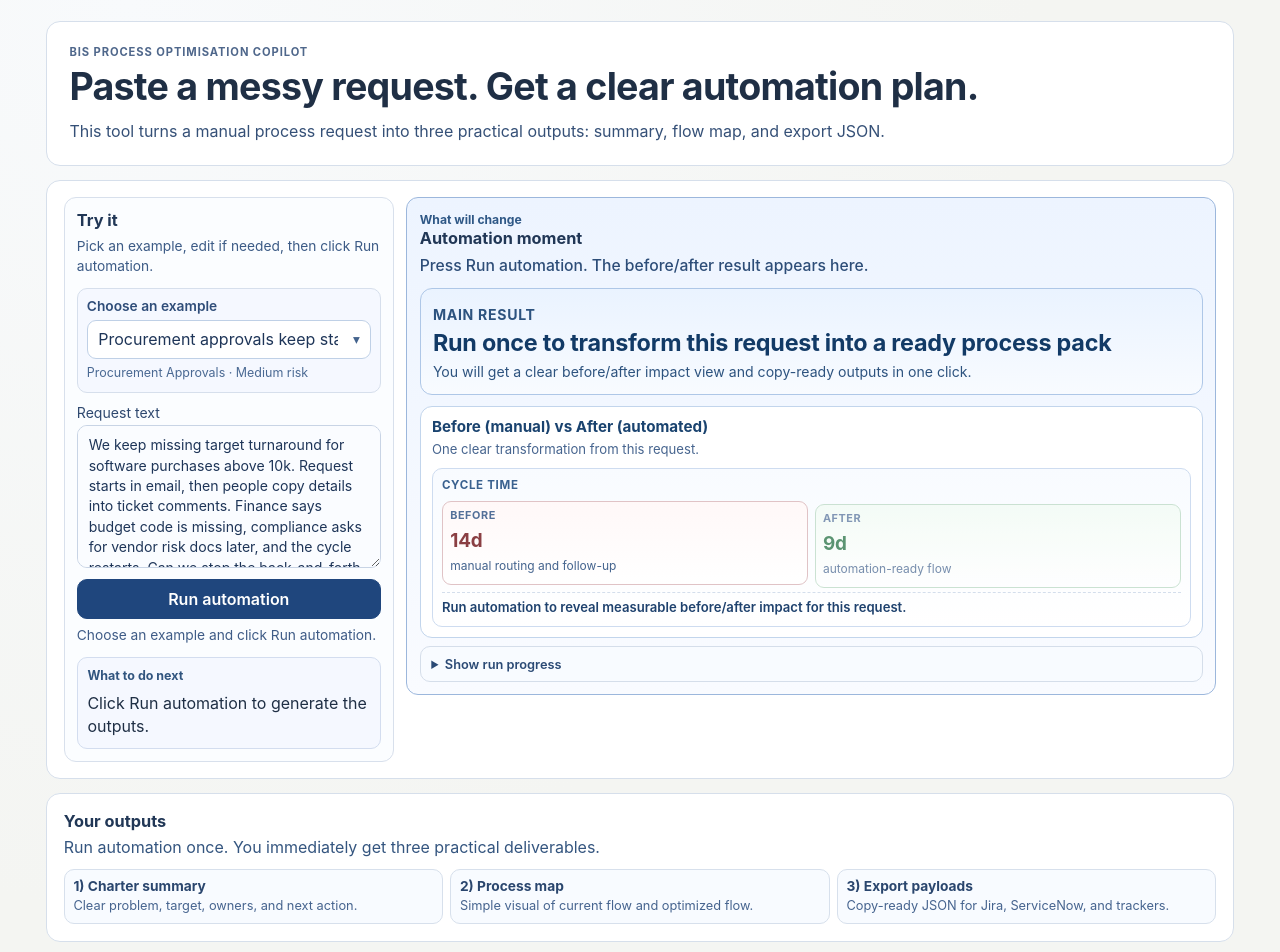
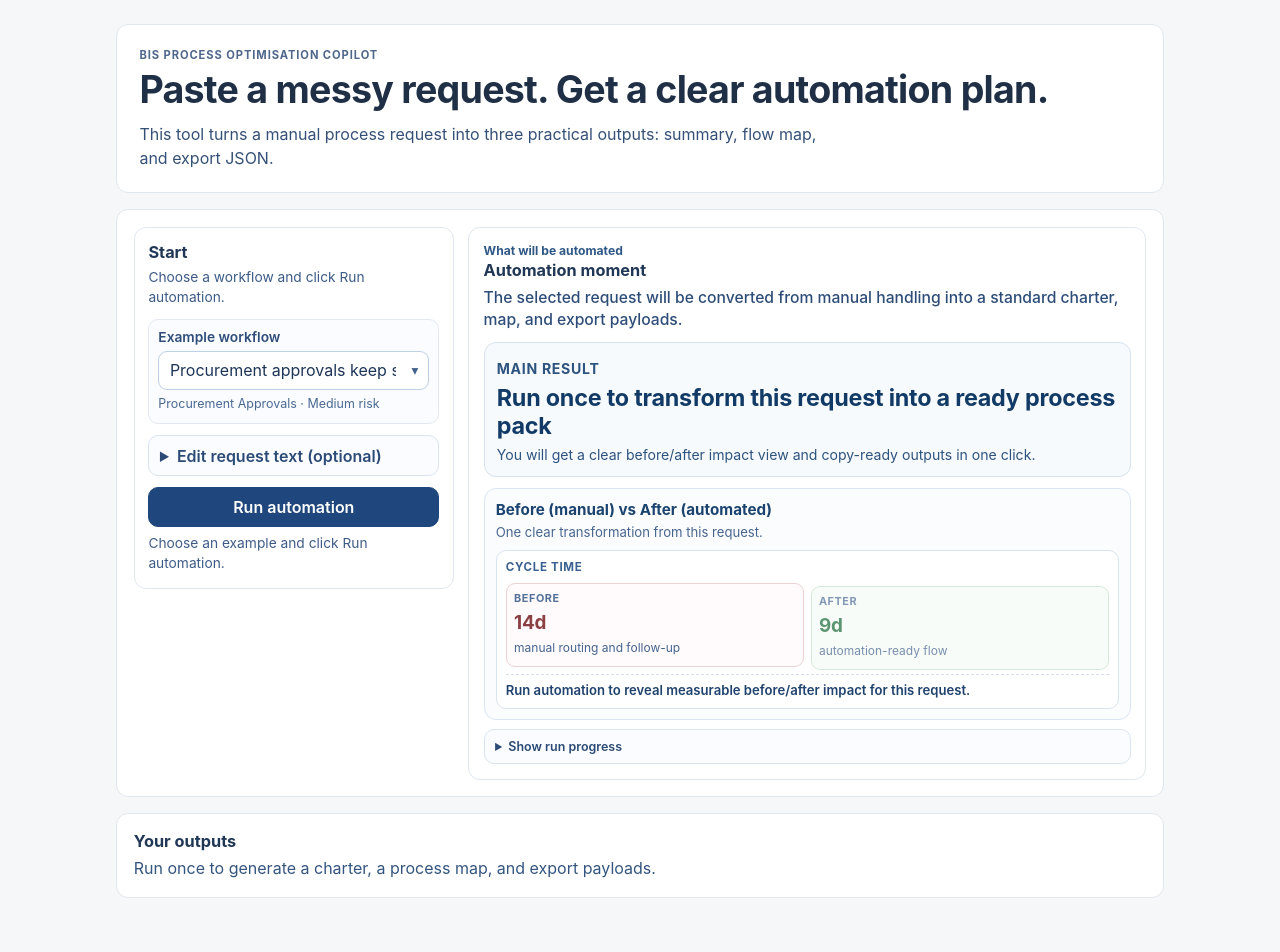
Before and after one commit to KumarNavish/KumarNavish.github.io, a React (Vite) app in the folder site/demos/bis-continual-process-automation-demo/: page / in a window 1280 px wide. Shown: the top 952 px of the page. Built offline with nearby package versions, Linux system fonts and the light colour scheme.

Commit message:
refine bis demo: minimal ui and reduced cognitive load

```diff
--- a/site/demos/bis-continual-process-automation-demo/src/App.tsx
+++ b/site/demos/bis-continual-process-automation-demo/src/App.tsx
@@ -22,20 +22,6 @@ interface ImpactSnapshot {
   monthlyHoursSaved: number
   payloadCount: number
   outputCount: number
-}
-
-interface DispatchRecord {
-  dispatch_id: string
-  timestamp: string
-  destinations: string[]
-}
-
-interface AutomationNarrative {
-  title: string
-  manualWorkflow: string
-  businessPain: string[]
-  automatedChange: string[]
-  impactSummary: string
 }
 
 interface DemoPhase {
@@ -158,72 +144,6 @@ function buildImpactSnapshot(result: PipelineResult): ImpactSnapshot {
   }
 }
 
-function findCategoryDescription(catalog: CategoryCatalog | null, categoryId: string): string {
-  const entry = catalog?.categories.find((category) => category.id === categoryId)
-  return entry?.description ?? prettyCategory(categoryId)
-}
-
-function buildPreRunNarrative(
-  sample: IntakeSample | null,
-  catalog: CategoryCatalog | null,
-): AutomationNarrative {
-  if (!sample) {
-    return {
-      title: 'Before and after preview',
-      manualWorkflow: 'Choose an example to preview the manual process.',
-      businessPain: ['Slow turnaround', 'Repetitive manual work', 'Higher risk from manual checks'],
-      automatedChange: [
-        'Reads messy request text',
-        'Builds a clear project summary and flow map',
-        'Prepares export JSON for internal tools',
-      ],
-      impactSummary: 'Click Run automation to see the transformation.',
-    }
-  }
-
-  const baselineCycle = metricToText(sample.ground_truth.baseline_cycle_time_days)
-  const volume = metricToText(sample.ground_truth.volume_per_month)
-  const categoryDescription = findCategoryDescription(catalog, sample.ground_truth.category)
-
-  return {
-    title: 'What will change',
-    manualWorkflow: `${sample.title} is currently handled with manual routing, approvals, and follow-ups. ${categoryDescription}`,
-    businessPain: [
-      `Delay: about ${baselineCycle} days per request.`,
-      `Rework: around ${volume} requests each month need repeated handoffs.`,
-      `Risk: ${prettyCategory(sample.ground_truth.risk_level)} risk because checks are manual.`,
-    ],
-    automatedChange: [
-      `Auto-sorts this as ${prettyCategory(sample.ground_truth.category)}.`,
-      'Creates summary + flow map in one run.',
-      'Prepares export JSON you can copy into delivery tools.',
-    ],
-    impactSummary: 'Press Run automation. The before/after result appears here.',
-  }
-}
-
-function buildPostRunNarrative(result: PipelineResult): AutomationNarrative {
-  const baselineCycle = metricToText(result.charter.baseline_metrics.cycle_time_days)
-  const targetCycle = metricToText(result.charter.target_metrics.cycle_time_days_target)
-  const volume = metricToText(result.charter.baseline_metrics.volume_per_month)
-
-  return {
-    title: 'Automation complete',
-    manualWorkflow: `Before: this workflow needed ${result.extracted.manual_step_count} manual touchpoints and cross-team follow-up.`,
-    businessPain: [
-      `Delay: ${baselineCycle} day baseline cycle time.`,
-      `Rework: ${volume} requests per month with repeated approvals.`,
-      `Risk: ${prettyCategory(result.triage.risk_level)} risk from manual controls.`,
-    ],
-    automatedChange: [
-      `Auto-sorted to ${prettyCategory(result.triage.category)} with ${result.triage.priority} priority.`,
-      'Built a clear summary, flow map, and automation plan.',
-      'Prepared export JSON for Jira, ServiceNow, and tracking.',
-    ],
-    impactSummary: `After: target cycle time ${targetCycle} days and estimated savings ${result.triage.est_savings_hours_per_month} hours per month.`,
-  }
-}
-
 function getPhaseState(index: number, activePhaseIndex: number, isRunning: boolean, hasResult: boolean): PhaseState {
   if (isRunning) {
     if (index < activePhaseIndex) {
@@ -257,7 +177,6 @@ function App() {
 
   const [copyStatus, setCopyStatus] = useState<string | null>(null)
   const [dispatchStatus, setDispatchStatus] = useState<string | null>(null)
-  const [dispatchLog, setDispatchLog] = useState<DispatchRecord[]>([])
   const [error, setError] = useState<string | null>(null)
 
   const packSectionRef = useRef<HTMLElement | null>(null)
@@ -286,10 +205,6 @@ function App() {
     [samples, selectedSampleId],
   )
 
-  const automationNarrative = useMemo(
-    () => (result ? buildPostRunNarrative(result) : buildPreRunNarrative(selectedSample, catalog)),
-    [catalog, result, selectedSample],
-  )
   const selectedSampleHint = useMemo(() => sampleHint(selectedSample), [selectedSample])
   const impactSnapshot = useMemo(
     () => (result ? buildImpactSnapshot(result) : null),
@@ -298,7 +213,6 @@ function App() {
 
   const hasResult = Boolean(result)
   const previewBaselineDays = selectedSample?.ground_truth.baseline_cycle_time_days ?? null
-  const previewVolume = selectedSample?.ground_truth.volume_per_month ?? null
   const inferredTargetDays =
     previewBaselineDays !== null ? Math.max(1, Math.round(previewBaselineDays * 0.65)) : null
   const beforeCycleTime = impactSnapshot?.baselineDays ?? previewBaselineDays
@@ -319,6 +233,10 @@ function App() {
           : `${impactSnapshot.monthlyHoursSaved} hrs/month saved`
       } and ${totalArtifacts ?? 0} handoff artifacts ready.`
     : 'Run automation to reveal measurable before/after impact for this request.'
+  const momentHeadline = hasResult ? 'Automation complete' : 'What will be automated'
+  const momentSummary = hasResult
+    ? `This request is now structured as a ${prettyCategory(result.triage.category)} workflow with ready handoff outputs.`
+    : `The selected request will be converted from manual handling into a standard charter, map, and export payloads.`
 
   const hintText = useMemo(() => {
     if (error) {
@@ -413,14 +331,6 @@ function App() {
 
     const timestamp = new Date().toLocaleString()
     const dispatchId = `BIS-${Date.now().toString(36).toUpperCase()}`
-
-    const entry: DispatchRecord = {
-      dispatch_id: dispatchId,
-      timestamp,
-      destinations: ['Jira', 'ServiceNow', 'Process Tracker'],
-    }
-
-    setDispatchLog((prev) => [entry, ...prev].slice(0, 5))
     setDispatchStatus(`Pack ${dispatchId} sent at ${timestamp}`)
   }
 
@@ -435,23 +345,14 @@ function App() {
         </p>
       </header>
 
-      {hasResult ? (
-        <section className="panel outcome-banner" aria-live="polite">
-          <p>
-            Automation finished: manual intake was converted into a ready-to-use process pack.
-          </p>
-          <p className="outcome-subline">Generated now: 1 summary, 1 flow map, and export JSON files.</p>
-        </section>
-      ) : null}
-
       <section className="panel intake-panel">
         <div className="intake-layout">
           <section className="intake-controls">
-            <h2>Try it</h2>
-            <p className="control-caption">Pick an example, edit if needed, then click Run automation.</p>
+            <h2>Start</h2>
+            <p className="control-caption">Choose a workflow and click Run automation.</p>
 
             <section className="example-picker">
-              <label htmlFor="example-select">Choose an example</label>
+              <label htmlFor="example-select">Example workflow</label>
               <div className="select-shell">
                 <select
                   id="example-select"
@@ -472,14 +373,14 @@ function App() {
               <p className="field-help">{selectedSampleHint}</p>
             </section>
 
-            <label>
-              Request text
+            <details className="advanced-block inline-advanced">
+              <summary>Edit request text (optional)</summary>
               <textarea
                 value={requestText}
                 onChange={(event) => setRequestText(event.target.value)}
                 rows={6}
               />
-            </label>
+            </details>
 
             <button className="primary-btn" onClick={() => void runPipeline()} disabled={!selectedSample || isRunning}>
               {isRunning ? 'Running...' : 'Run automation'}
@@ -489,34 +390,19 @@ function App() {
             {error ? <p className="error-text">{error}</p> : null}
             {copyStatus ? <p className="status-text">{copyStatus}</p> : null}
             {dispatchStatus ? <p className="status-text success-text">{dispatchStatus}</p> : null}
-
-            <section className="next-step-card">
-              <p className="next-step-tag">What to do next</p>
             {hasResult ? (
-                <>
-                  <p>Open outputs and copy what you need.</p>
               <div className="inline-actions">
                 <button className="secondary-btn" onClick={openDeliverables}>
                   Open outputs
                 </button>
-                    <button
-                      className="secondary-btn"
-                      onClick={() => copyJson('Jira payload', result.exports.jira_issue_create)}
-                    >
-                      Copy Jira JSON
-                    </button>
               </div>
-                </>
-              ) : (
-                <p>Click Run automation to generate the outputs.</p>
-              )}
-            </section>
+            ) : null}
           </section>
 
           <section className="magic-panel" aria-live="polite">
-            <p className="moment-tag">{automationNarrative.title}</p>
+            <p className="moment-tag">{momentHeadline}</p>
             <h2>Automation moment</h2>
-            <p className="magic-lede">{automationNarrative.impactSummary}</p>
+            <p className="magic-lede">{momentSummary}</p>
 
             <section className="value-hero">
               <p className="hero-label">Main result</p>
@@ -577,31 +463,16 @@ function App() {
       {!result ? (
         <section className="panel placeholder-panel">
           <h2>Your outputs</h2>
-          <p className="placeholder-lede">Run automation once. You immediately get three practical deliverables.</p>
-          <div className="placeholder-grid">
-            <article>
-              <h3>1) Charter summary</h3>
-              <p>Clear problem, target, owners, and next action.</p>
-            </article>
-            <article>
-              <h3>2) Process map</h3>
-              <p>Simple visual of current flow and optimized flow.</p>
-            </article>
-            <article>
-              <h3>3) Export payloads</h3>
-              <p>Copy-ready JSON for Jira, ServiceNow, and trackers.</p>
-            </article>
-          </div>
+          <p className="placeholder-lede">Run once to generate a charter, a process map, and export payloads.</p>
         </section>
       ) : (
         <section className="panel pack-panel" ref={packSectionRef}>
           <h2>Your outputs</h2>
-          <p className="pack-subhead">Everything below is ready to use right now.</p>
+          <p className="pack-subhead">Ready to copy and share.</p>
 
           <section className="outputs-hero">
-            <p className="outputs-tag">Ready now</p>
-            <h3>Your process pack is ready for handoff</h3>
-            <p>Copy and share these outputs with delivery teams without reformatting.</p>
+            <h3>Process pack ready</h3>
+            <p>What used to be manual is now structured and handoff-ready.</p>
             <div className="outputs-proof">
               <span>
                 {impactSnapshot?.cycleReductionPct !== null
@@ -609,7 +480,6 @@ function App() {
                   : 'Target cycle calculated'}
               </span>
               <span>{impactSnapshot?.monthlyHoursSaved ?? 0} hrs/month impact potential</span>
-              <span>{totalArtifacts ?? 0} artifacts ready to share</span>
             </div>
             <div className="outputs-actions">
               <button className="secondary-btn" onClick={() => copyJson('Charter JSON', result.charter)}>
@@ -628,10 +498,9 @@ function App() {
             <section className="artifact-card">
               <div className="artifact-head">
                 <h3>1. Charter summary</h3>
-                <span className="artifact-badge">Use for kickoff</span>
               </div>
               <p className="artifact-purpose">
-                Gives stakeholders a clear problem statement, target, and recommended action.
+                Problem, target, and next action in one place.
               </p>
               <p>
                 <strong>Problem:</strong> {result.charter.problem_statement}
@@ -639,24 +508,6 @@ function App() {
               <p>
                 <strong>Recommended next action:</strong> {result.triage.next_action}
               </p>
-              <div className="artifact-facts">
-                <p>
-                  <span>Workflow</span>
-                  <strong>{prettyCategory(result.triage.category)}</strong>
-                </p>
-                <p>
-                  <span>Priority</span>
-                  <strong>{result.triage.priority}</strong>
-                </p>
-                <p>
-                  <span>Risk</span>
-                  <strong>{prettyCategory(result.triage.risk_level)}</strong>
-                </p>
-                <p>
-                  <span>Monthly volume</span>
-                  <strong>{metricToText(previewVolume)}</strong>
-                </p>
-              </div>
               <div className="card-actions">
                 <button className="secondary-btn" onClick={() => copyJson('Charter JSON', result.charter)}>
                   Copy summary JSON
@@ -667,10 +518,9 @@ function App() {
             <section className="artifact-card">
               <div className="artifact-head">
                 <h3>2. Flow map</h3>
-                <span className="artifact-badge">Use for design</span>
               </div>
               <p className="artifact-purpose">
-                Shows how work flows after automation so teams can validate the future state.
+                Visual before/after process flow.
               </p>
               <MermaidDiagram title="Optimized workflow" chart={result.toBeMermaid} />
               <details className="advanced-block">
@@ -682,10 +532,9 @@ function App() {
             <section className="artifact-card" id="export-output">
               <div className="artifact-head">
                 <h3>3. Export payloads</h3>
-                <span className="artifact-badge">Use for handoff</span>
               </div>
               <p className="artifact-purpose">
-                Copy these payloads into Jira, ServiceNow, or your tracker to start execution now.
+                Copy these into Jira, ServiceNow, or your tracker.
               </p>
               <div className="button-column">
                 <button className="secondary-btn" onClick={() => copyJson('Jira payload', result.exports.jira_issue_create)}>
@@ -704,30 +553,11 @@ function App() {
 
               <details className="advanced-block">
                 <summary>Show automation blueprint JSON</summary>
-                <div className="button-column inline-open-btn">
-                  <button className="secondary-btn" onClick={() => copyJson('Blueprint JSON', result.blueprint)}>
+                <button className="secondary-btn inline-open-btn" onClick={() => copyJson('Blueprint JSON', result.blueprint)}>
                   Copy automation plan JSON
                 </button>
-                </div>
                 <pre>{JSON.stringify(result.blueprint, null, 2)}</pre>
               </details>
-
-              <div className="card-actions">
-                <button className="primary-btn" onClick={sendToDeliveryQueue}>
-                  Send package
-                </button>
-              </div>
-
-              {dispatchLog.length > 0 ? (
-                <ul className="dispatch-list">
-                  {dispatchLog.map((entry) => (
-                    <li key={entry.dispatch_id}>
-                      <strong>{entry.dispatch_id}</strong> · {entry.timestamp} ·{' '}
-                      {entry.destinations.join(', ')}
-                    </li>
-                  ))}
-                </ul>
-              ) : null}
             </section>
           </section>
 
--- a/site/demos/bis-continual-process-automation-demo/src/styles.css
+++ b/site/demos/bis-continual-process-automation-demo/src/styles.css
@@ -1,6 +1,6 @@
 :root {
   color: #1e2f46;
-  background: #f4f5f2;
+  background: #f6f7f9;
   font-family: 'SF Pro Display', 'Avenir Next', 'Helvetica Neue', 'Segoe UI', sans-serif;
 }
 
@@ -10,22 +10,22 @@
 
 body {
   margin: 0;
-  background: radial-gradient(circle at 10% 0%, #f8fafc 0%, #f4f5f2 60%);
+  background: #f6f7f9;
   color: #1f2f45;
 }
 
 .page-shell {
-  width: min(1220px, 100%);
+  width: min(1080px, 100%);
   margin: 0 auto;
-  padding: 1.3rem 1rem 2rem;
+  padding: 1.5rem 1rem 2.2rem;
   display: grid;
-  gap: 0.85rem;
+  gap: 1rem;
 }
 
 .hero,
 .panel {
-  border: 1px solid #d6dfeb;
-  border-radius: 14px;
+  border: 1px solid #e0e7ef;
+  border-radius: 12px;
   background: #fff;
 }
 
@@ -55,28 +55,9 @@ h1 {
 
 .hero-subhead {
   margin: 0.72rem 0 0;
-  max-width: 860px;
+  max-width: 700px;
   color: #355077;
   line-height: 1.5;
-}
-
-.outcome-banner {
-  border-color: #abd4b8;
-  background: #f1faef;
-  padding: 0.72rem 0.9rem;
-}
-
-.outcome-banner p {
-  margin: 0;
-  color: #1f5d34;
-  font-weight: 600;
-}
-
-.outcome-subline {
-  margin-top: 0.34rem;
-  color: #2e6f45;
-  font-size: 0.84rem;
-  font-weight: 500;
 }
 
 h2 {
@@ -161,16 +142,16 @@ button:disabled {
 
 .intake-layout {
   display: grid;
-  grid-template-columns: 330px minmax(0, 1fr);
-  gap: 0.78rem;
+  grid-template-columns: 320px minmax(0, 1fr);
+  gap: 0.9rem;
   align-items: start;
 }
 
 .intake-controls {
-  border: 1px solid #d8e0ec;
+  border: 1px solid #e2e8f0;
   border-radius: 12px;
-  background: #fbfdff;
-  padding: 0.75rem;
+  background: #fff;
+  padding: 0.85rem;
 }
 
 .control-caption {
@@ -181,9 +162,9 @@ button:disabled {
 
 .example-picker {
   margin-top: 0.72rem;
-  border: 1px solid #d6dfec;
+  border: 1px solid #e3e8f0;
   border-radius: 10px;
-  background: #f5f8ff;
+  background: #fafcff;
   padding: 0.52rem 0.56rem 0.58rem;
 }
 
@@ -237,6 +218,14 @@ button:disabled {
   font-size: 0.78rem;
 }
 
+.inline-advanced {
+  margin-top: 0.72rem;
+}
+
+.inline-advanced textarea {
+  margin-top: 0.5rem;
+}
+
 .intake-controls .primary-btn {
   width: 100%;
   margin-top: 0.7rem;
@@ -263,27 +252,11 @@ button:disabled {
   color: #2f6d44;
 }
 
-.next-step-card {
-  margin-top: 0.68rem;
-  border: 1px solid #d3ddef;
-  border-radius: 10px;
-  background: #f5f8ff;
-  padding: 0.56rem 0.6rem;
-}
-
-.next-step-tag {
-  margin: 0;
-  font-size: 0.78rem;
-  color: #31557f;
-  font-weight: 700;
-}
-
 .magic-panel {
-  border: 1px solid #9cb7dc;
+  border: 1px solid #e0e7ef;
   border-radius: 12px;
-  background: linear-gradient(180deg, #edf4ff 0%, #f9fbff 100%);
-  padding: 0.78rem;
-  animation: reveal 220ms ease-out;
+  background: #fff;
+  padding: 0.9rem;
 }
 
 .moment-tag {
@@ -302,9 +275,9 @@ button:disabled {
 
 .value-hero {
   margin-top: 0.62rem;
-  border: 1px solid #aec7e7;
+  border: 1px solid #d7e2ef;
   border-radius: 12px;
-  background: linear-gradient(180deg, #eaf3ff 0%, #f8fbff 100%);
+  background: #f7fafc;
   padding: 0.72rem 0.76rem;
 }
 
@@ -333,9 +306,9 @@ button:disabled {
 
 .before-after-proof {
   margin-top: 0.66rem;
-  border: 1px solid #c2d5ec;
+  border: 1px solid #dbe5f1;
   border-radius: 12px;
-  background: #fff;
+  background: #fbfcfe;
   padding: 0.66rem 0.7rem;
 }
 
@@ -353,9 +326,9 @@ button:disabled {
 
 .reveal-card {
   margin-top: 0.52rem;
-  border: 1px solid #cedcf0;
+  border: 1px solid #d9e4f1;
   border-radius: 10px;
-  background: linear-gradient(180deg, #f8fbff 0%, #ffffff 100%);
+  background: #fff;
   padding: 0.52rem 0.56rem;
   display: grid;
   gap: 0.44rem;
@@ -407,8 +380,8 @@ button:disabled {
 }
 
 .reveal-state.before {
-  border-color: #e0c3c6;
-  background: linear-gradient(180deg, #fff8f8 0%, #ffffff 100%);
+  border-color: #ebd3d5;
+  background: #fffafb;
 }
 
 .reveal-state.before strong {
@@ -416,8 +389,8 @@ button:disabled {
 }
 
 .reveal-state.after {
-  border-color: #b8d8c1;
-  background: linear-gradient(180deg, #f2fbf3 0%, #ffffff 100%);
+  border-color: #c8dfcf;
+  background: #f6fcf6;
   opacity: 0.72;
   transform: translateY(3px);
 }
@@ -448,9 +421,9 @@ button:disabled {
 }
 
 .transform-center {
-  border: 1px solid #b8cde8;
+  border: 1px solid #d9e4f1;
   border-radius: 10px;
-  background: linear-gradient(180deg, #edf4ff 0%, #f7faff 100%);
+  background: #fafcff;
   margin-top: 0.58rem;
   padding: 0.58rem;
   display: grid;
@@ -463,7 +436,8 @@ button:disabled {
 }
 
 .run-details > summary {
-  font-size: 0.8rem;
+  font-size: 0.78rem;
+  color: #385b87;
 }
 
 .run-details .transform-center {
@@ -548,23 +522,6 @@ button:disabled {
   color: #fff;
 }
 
-.impact-strip {
-  border-top: 1px solid #d3dfef;
-  padding-top: 0.44rem;
-  display: flex;
-  flex-wrap: wrap;
-  gap: 0.3rem;
-}
-
-.impact-strip span {
-  border: 1px solid #c4d4e9;
-  background: #f4f8ff;
-  border-radius: 999px;
-  padding: 0.2rem 0.48rem;
-  font-size: 0.76rem;
-  color: #2f4e7a;
-}
-
 .inline-actions {
   display: flex;
   flex-wrap: wrap;
@@ -585,30 +542,6 @@ button:disabled {
   color: #34557f;
 }
 
-.placeholder-grid {
-  margin-top: 0.58rem;
-  display: grid;
-  grid-template-columns: repeat(3, minmax(0, 1fr));
-  gap: 0.45rem;
-}
-
-.placeholder-grid article {
-  border: 1px solid #d7e0ec;
-  border-radius: 10px;
-  background: #f8fbff;
-  padding: 0.5rem 0.54rem;
-}
-
-.placeholder-grid h3 {
-  font-size: 0.86rem;
-}
-
-.placeholder-grid p {
-  margin-top: 0.2rem;
-  font-size: 0.8rem;
-  color: #46648f;
-}
-
 .pack-subhead {
   margin-top: 0.36rem;
   color: #47648d;
@@ -617,19 +550,10 @@ button:disabled {
 
 .outputs-hero {
   margin-top: 0.72rem;
-  border: 1px solid #c2d6ef;
+  border: 1px solid #d8e3f0;
   border-radius: 12px;
-  background: linear-gradient(180deg, #f0f6ff 0%, #f9fbff 100%);
+  background: #f9fbfd;
   padding: 0.68rem 0.76rem;
-}
-
-.outputs-tag {
-  margin: 0;
-  text-transform: uppercase;
-  letter-spacing: 0.06em;
-  font-size: 0.72rem;
-  font-weight: 700;
-  color: #355d8e;
 }
 
 .outputs-hero h3 {
@@ -645,9 +569,9 @@ button:disabled {
 }
 
 .outputs-proof {
-  margin-top: 0.5rem;
+  margin-top: 0.42rem;
   display: grid;
-  grid-template-columns: repeat(3, minmax(0, 1fr));
+  grid-template-columns: repeat(2, minmax(0, 1fr));
   gap: 0.35rem;
 }
 
@@ -669,20 +593,20 @@ button:disabled {
 }
 
 .artifact-panel {
-  margin-top: 0.74rem;
+  margin-top: 0.8rem;
   display: grid;
-  gap: 0.64rem;
+  gap: 0.72rem;
 }
 
 .artifact-card {
-  border: 1px solid #d9e1ec;
+  border: 1px solid #e0e7ef;
   border-radius: 11px;
-  background: #fbfdff;
+  background: #fff;
   padding: 0.72rem;
   display: grid;
   gap: 0.5rem;
   align-content: start;
-  box-shadow: 0 1px 0 rgba(21, 40, 65, 0.04);
+  box-shadow: none;
 }
 
 .artifact-head {
@@ -693,16 +617,6 @@ button:disabled {
   align-items: center;
 }
 
-.artifact-badge {
-  border: 1px solid #c3d6ed;
-  border-radius: 999px;
-  background: #eff5ff;
-  color: #2c507c;
-  font-size: 0.74rem;
-  padding: 0.18rem 0.46rem;
-  font-weight: 600;
-}
-
 .artifact-purpose {
   margin-top: -0.1rem;
   font-size: 0.84rem;
@@ -711,33 +625,6 @@ button:disabled {
 
 .card-actions {
   margin-top: 0.1rem;
-}
-
-.artifact-facts {
-  margin: 0;
-  display: grid;
-  gap: 0.24rem;
-}
-
-.artifact-facts p {
-  margin: 0;
-  border: 1px solid #d5dfec;
-  border-radius: 8px;
-  background: #f7faff;
-  padding: 0.3rem 0.42rem;
-  display: flex;
-  justify-content: space-between;
-  gap: 0.35rem;
-}
-
-.artifact-facts span {
-  color: #46638d;
-  font-size: 0.78rem;
-}
-
-.artifact-facts strong {
-  color: #1e4069;
-  font-size: 0.82rem;
 }
 
 .map-card {
@@ -756,20 +643,10 @@ button:disabled {
   gap: 0.35rem;
 }
 
-.dispatch-list {
-  margin: 0.18rem 0 0;
-  padding-left: 1rem;
-}
-
-.dispatch-list li {
-  margin-bottom: 0.26rem;
-  color: #32507b;
-}
-
 .advanced-block {
-  border: 1px solid #d5deea;
+  border: 1px solid #dbe5f1;
   border-radius: 10px;
-  background: #f8fbff;
+  background: #fafcff;
   padding: 0.58rem 0.66rem;
 }
 
@@ -798,10 +675,6 @@ button:disabled {
   }
 
   .outputs-proof {
-    grid-template-columns: 1fr;
-  }
-
-  .placeholder-grid {
     grid-template-columns: 1fr;
   }
 }
```
Lines whose indentation alone changed are shown as unchanged.
